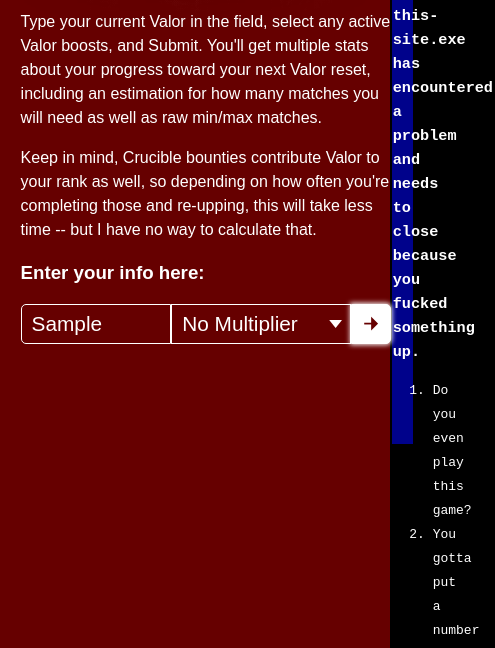
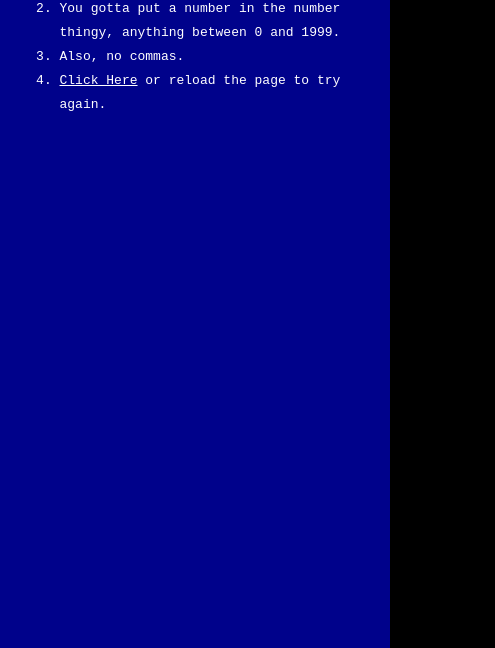
Before and after one commit to travisbuel/travisbuel.github.io, a plain HTML site: page index.html in a window 390 px wide. Both pictures are taken after typing "Sample" into the empty fields and a click on the button 350 px from the left and 557 px from the top of the page. Shown: the part 193-841 px from the top of the page, 495 px wide, since content can reach past the window. Drawn offline with nearby package versions, Linux system fonts and the light colour scheme.

Commit message:
Fix error page on Mobile

```diff
--- a/css/style.css
+++ b/css/style.css
@@ -423,6 +423,20 @@ input:checked + .slider:before {
 		padding-left: 0%;
 	}
 
+	.error {
+		background: rgb(0, 2, 139);
+		margin: 0%;
+		grid-column-start: 2;
+		line-height: 1.5rem;
+		font-family: monospace;
+		color: white;
+		z-index: 5;
+		position: absolute;
+		top: 0%;
+		left: 0;
+		width: 100%;
+		height: 100%;
+	}
 	footer {
 		padding: 0px 5% 0px 5%;
 	}
--- a/index.html
+++ b/index.html
@@ -84,6 +84,15 @@
 							and 1999.
 						</li>
 						<li>Also, no commas.</li>
+						<li>
+							<a
+								href="#"
+								onClick="window.location.reload();"
+								style="color: white"
+								>Click Here</a
+							>
+							or reload the page to try again.
+						</li>
 					</ol>
 				</div>
 
```
